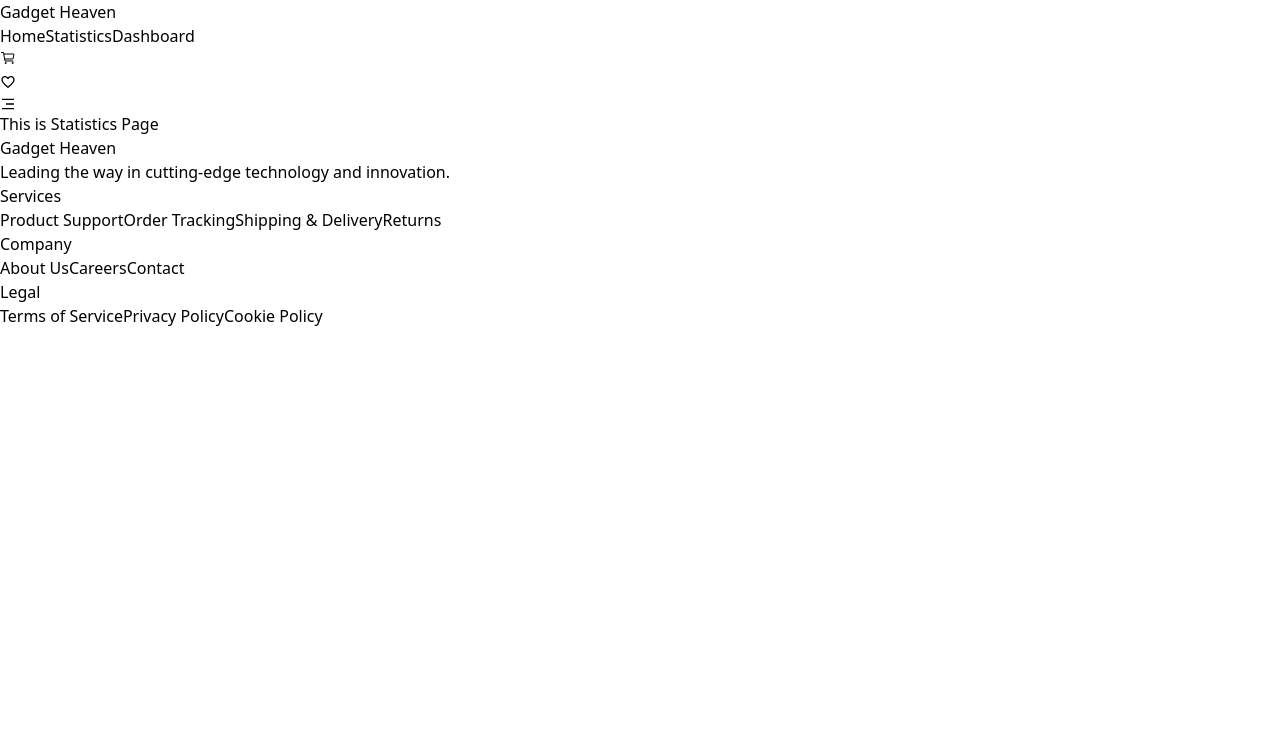
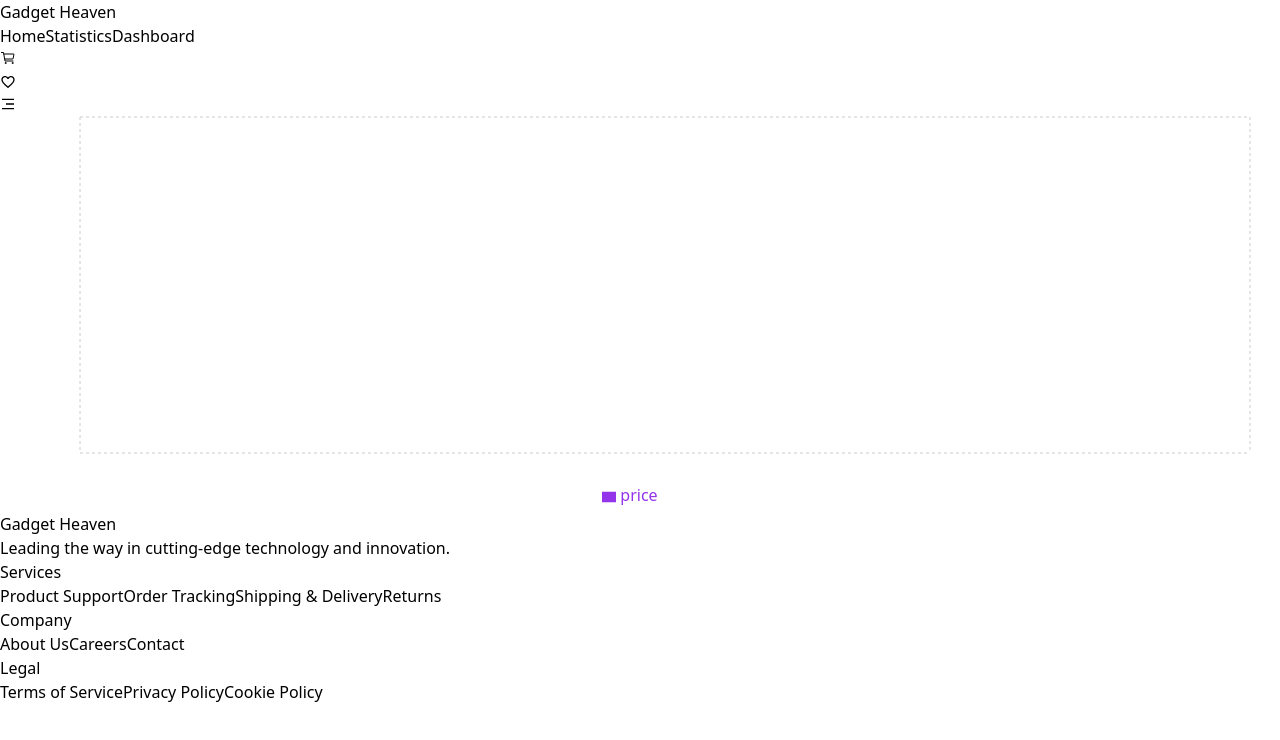
Before and after one commit to programming-hero-web-course-4/b10a8-gadget-heaven-rifat-mahmudul, a React (Vite) app: page /statistics in a window 1280 px wide. Shown: the top 740 px of the page. Built offline with nearby package versions, Linux system fonts and the light colour scheme.

Commit message:
Graph is Done

```diff
--- a/package.json
+++ b/package.json
@@ -21,6 +21,7 @@
     "react-intersection-observer": "^9.13.1",
     "react-rating-stars-component": "^2.2.0",
     "react-router-dom": "^6.27.0",
+    "recharts": "^2.13.3",
     "sort-by": "^1.2.0"
   },
   "devDependencies": {
--- a/src/Page/Statistics.jsx
+++ b/src/Page/Statistics.jsx
@@ -1,14 +1,54 @@
-import { Helmet } from "react-helmet-async"
+import { Helmet } from "react-helmet-async";
+import { useContext } from 'react';
+import { BarChart, Bar, XAxis, YAxis, CartesianGrid, Tooltip, Legend, ResponsiveContainer } from 'recharts';
+import { showContext } from "../Provider/ShowProvider";
 
 const Statistics = () => {
+    const { cart } = useContext(showContext);
+
+    const data = cart.map(item => ({
+        name: item.product_title,
+        price: item.price
+    }));
+
+    const CustomTooltip = ({ active, payload, label }) => {
+        if (active && payload && payload.length) {
+            return (
+                <div className="custom-tooltip">
+                    <p className="label">{`${label} : $${payload[0].value}`}</p>
+                    <p className="desc">This product's price is shown in the chart.</p>
+                </div>
+            );
+        }
+        return null;
+    };
+
     return (
-        <div className="bg-[#F7F7F7]">
+        <div className="bg-[#F7F7F7] max-w-full mt-5 pb-10">
             <Helmet>
                 <title>Gadget Heaven || Statistics</title>
             </Helmet>
-            <h1>This is Statistics Page</h1>
+            <ResponsiveContainer width="100%" height={400}>
+                <BarChart
+                    data={data}
+                    layout="horizontal"
+                    margin={{
+                        top: 5,
+                        right: 30,
+                        left: 20,
+                        bottom: 5,
+                    }}
+                >
+                    <CartesianGrid strokeDasharray="3 3" />
+                    <XAxis type="category" dataKey="name" label={{ value: 'Product', angle: -90, position: 'insideLeft' }} />
+                    <YAxis type="number" dataKey="price" label={{ value: 'Price', position: 'insideBottom', offset: -5 }} />
+                    <Tooltip content={<CustomTooltip />} />
+                    <Legend />
+                    <Bar dataKey="price" barSize={20} fill="#9333ea" />
+                </BarChart>
+            </ResponsiveContainer>
         </div>
-    )
-}
+    );
+};
 
-export default Statistics
+export default Statistics;
```
Also changed, not shown: 1 other file (tests, documents, lock files or other folders).
